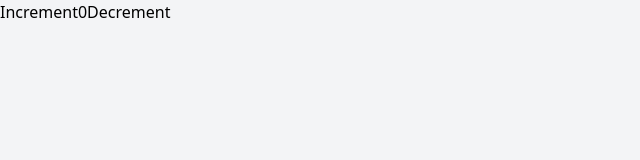
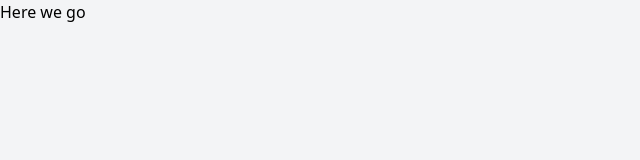
Before and after one commit to Danielh21/DinoFlip, a React (Create React App) app: page /game in a window 1280 px wide. Shown: the top 160 px of the page, without its empty margins (0-640 px from the left). Built offline with nearby package versions, Linux system fonts and the light colour scheme.

Commit message:
Added react router

```diff
--- a/package.json
+++ b/package.json
@@ -15,6 +15,7 @@
     "react": "^17.0.2",
     "react-dom": "^17.0.2",
     "react-redux": "^7.2.4",
+    "react-router-dom": "^5.2.0",
     "react-scripts": "4.0.3",
     "typescript": "^4.3.5",
     "web-vitals": "^1.1.2"
@@ -44,6 +45,7 @@
     ]
   },
   "devDependencies": {
+    "@types/react-router-dom": "^5.1.8",
     "autoprefixer": "^9.8.6",
     "postcss": "^7.0.36",
     "tailwindcss": "npm:@tailwindcss/postcss7-compat@^2.2.4"
--- a/src/App.tsx
+++ b/src/App.tsx
@@ -1,5 +1,13 @@
 import React from 'react';
 import { Counter } from './Features/Counter/counter'
+import { Flipper } from './Features/Flipper/Flipper'
+import {
+  BrowserRouter as Router,
+  Switch,
+  Route,
+  Link
+} from "react-router-dom";
+
 
 function App() {
   return (
@@ -7,7 +15,16 @@
       <div className="App h-full bg-gray-100">
         <header className="App-header">
         </header>
-        <Counter />
+        <Router>
+          <Switch>
+            <Route path="/game">
+              <Flipper />
+            </Route>
+            <Route path="/">
+              <Counter />
+            </Route>
+          </Switch>
+        </Router>
       </div>
     </div>
   );
--- a/src/Features/Counter/counter.tsx
+++ b/src/Features/Counter/counter.tsx
@@ -1,6 +1,9 @@
 import React from 'react'
 import { decrement, increment, incrementByAmount } from './counterSlice'
 import { useAppSelector, useAppDispatch } from '../../Hooks/Hooks'
+import {
+    Link
+  } from "react-router-dom";
 
 export function Counter() {
 
@@ -23,6 +26,10 @@
         >
           Decrement
         </button>
+
+        <Link to="/game">
+            Go to game!
+        </Link>
       </div>
   )
 }
--- /dev/null
+++ b/src/Features/Flipper/Flipper.tsx
@@ -0,0 +1,10 @@
+import React from 'react'
+
+export function Flipper() {
+
+  return (
+      <div className="bg-gray-100">
+          <h4>Here we go</h4>
+      </div>
+  )
+}
```
Also changed, not shown: 1 other file (tests, documents, lock files or other folders).
